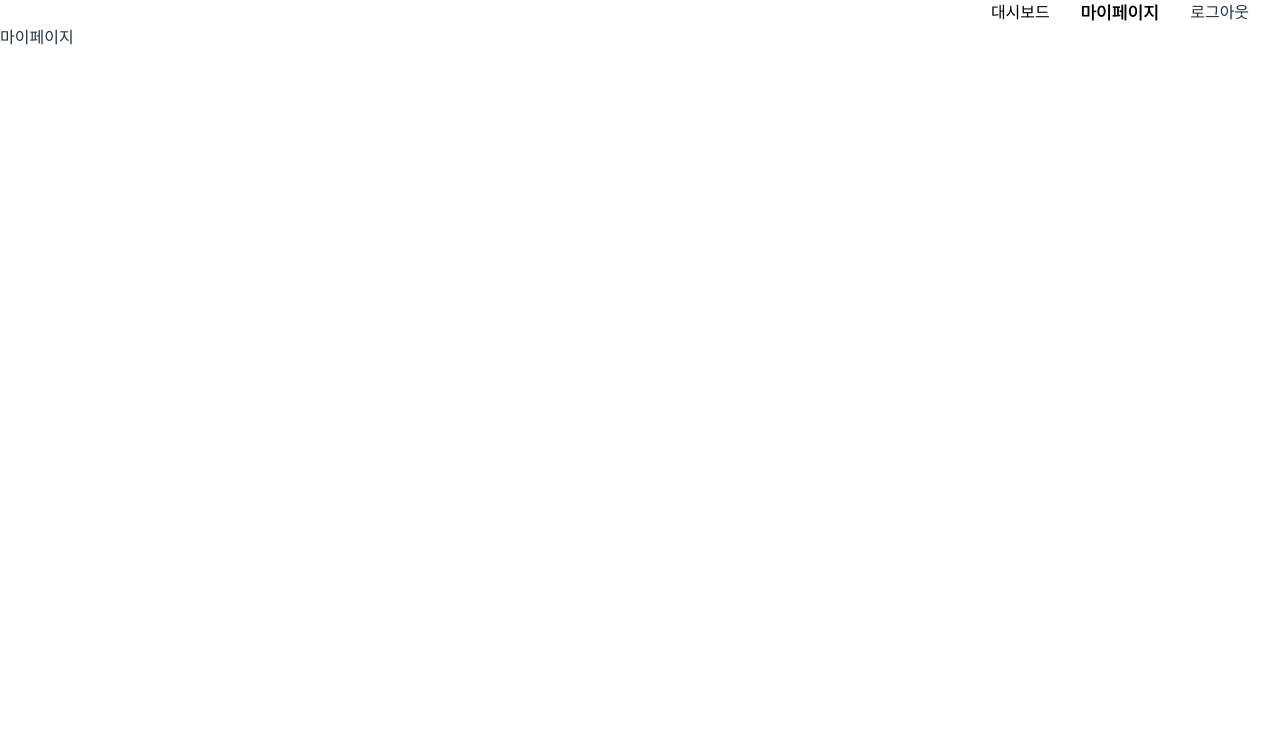
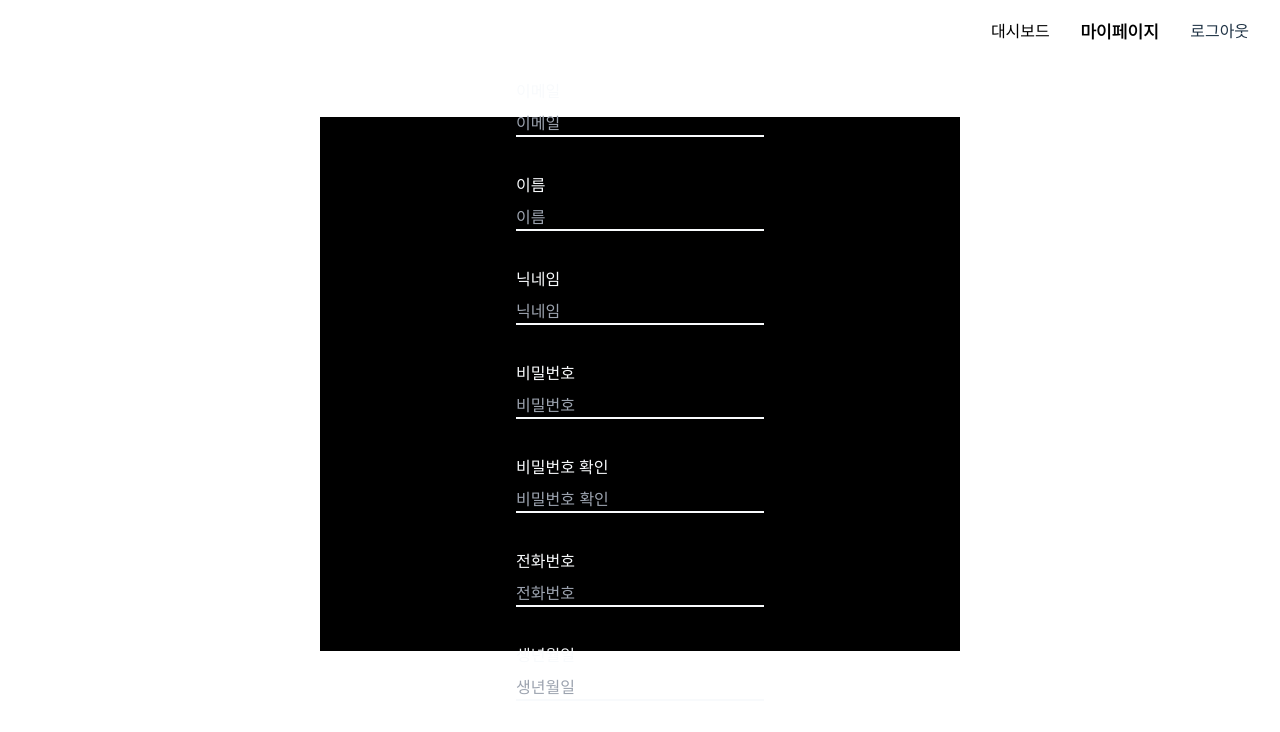
Before and after one commit to fnejd/StarGate, a React (Vite) app in the folder Stargate-Fe/: page /mypage in a window 1280 px wide. Shown: the top 732 px of the page. Built offline with nearby package versions, Linux system fonts and the light colour scheme.

Commit message:
feature : adminBoard
관리자 보드 및 마이페이지 제작. 매니지먼트 페이지 modal 제작 중

```diff
--- /dev/null
+++ b/Stargate-Fe/src/components/atoms/AdminBoardHeaderNav.tsx
@@ -0,0 +1,16 @@
+import React from 'react';
+import { NavLink } from 'react-router-dom';
+
+const BoardHeaderNav = () => {
+
+  return <div className='w-screen lg:h-16 sm:h-8 flex justify-end items-center'>
+    <div className='flex w-1/4 justify-evenly'>
+      <NavLink className="text-black aria-[current=page]:p1b" to="/admin/board">대시보드</NavLink>
+      <NavLink className="text-black aria-[current=page]:p1b" to="/admin/management">소속연예인 관리</NavLink>
+      <NavLink className="text-black aria-[current=page]:p1b" to="/admin/mypage">마이페이지</NavLink>
+      <div>로그아웃</div>
+    </div>
+  </div>;
+};
+
+export default BoardHeaderNav;
--- /dev/null
+++ b/Stargate-Fe/src/components/atoms/AdminManagementModal.tsx
@@ -0,0 +1,40 @@
+import React, { useState } from 'react';
+
+const AdminManagementModal = () => {
+  const [isModalOpen, setIsModalOpen] = useState(false);
+
+  const handleCircleClick = () => {
+    setIsModalOpen(true);
+  };
+
+  const handleModalClose = () => {
+    setIsModalOpen(false);
+  };
+
+  return (
+    <div>
+      <div
+        className="w-32 h-32 rounded-full bg-white flex items-center justify-center cursor-pointer"
+        onClick={handleCircleClick}
+      >
+        <div className="w-32 h-32 rounded-full bg-blue-500 flex items-center justify-center">
+          <span className="text-white text-4xl">+</span>
+        </div>
+      </div>
+      {isModalOpen && (
+        <div className="fixed top-0 left-0 w-screen h-screen flex items-center justify-center bg-black bg-opacity-50">
+          <div className="w-96 h-96 bg-white rounded-lg p-4">
+            <button
+              className="mt-4 bg-blue-500 hover:bg-blue-600 text-white py-2 px-4 rounded"
+              onClick={handleModalClose}
+            >
+              Close
+            </button>
+          </div>
+        </div>
+      )}
+    </div>
+  );
+};
+
+export default AdminManagementModal;
--- a/Stargate-Fe/src/components/atoms/boardHeaderNav.tsx
+++ b/Stargate-Fe/src/components/atoms/boardHeaderNav.tsx
@@ -3,7 +3,7 @@ import { NavLink } from 'react-router-dom';
 
 const BoardHeaderNav = () => {
 
-  return <div className='w-screen flex justify-end'>
+  return <div className='w-screen lg:h-16 sm:h-8 flex justify-end items-center'>
     <div className='flex w-1/4 justify-evenly'>
       <NavLink className="text-black aria-[current=page]:p1b" to="/board">대시보드</NavLink>
       <NavLink className="text-black aria-[current=page]:p1b" to="/mypage">마이페이지</NavLink>
--- /dev/null
+++ b/Stargate-Fe/src/components/organisms/AdminBoardHeader.tsx
@@ -0,0 +1,14 @@
+import React from 'react';
+import AdminBoardHeaderNav from '../atoms/AdminBoardHeaderNav'
+import BoardHeaderTitle from '../atoms/BoardHeaderTitle';
+
+const AdminBoardHeader = () => {
+  return (
+    <div>
+      <AdminBoardHeaderNav></AdminBoardHeaderNav>
+      <BoardHeaderTitle></BoardHeaderTitle>
+    </div>
+  );
+};
+
+export default AdminBoardHeader;
--- /dev/null
+++ b/Stargate-Fe/src/components/organisms/AdminMyPageBox.tsx
@@ -0,0 +1,15 @@
+import React from 'react';
+import InputComponent from '../atoms/InputComponent';
+
+const AdminMyPageBox = () => {
+  return <div className='bg-black w-1/2 h-5/6 flex flex-col justify-center items-center'>
+    <p className='text-white self-start'>마이페이지</p>
+    <InputComponent type="text" text="이메일" notice={null} />
+    <InputComponent type="text" text="회사명" notice={null} />
+    <InputComponent type="text" text="사업자번호" notice={null} />
+    <InputComponent type="text" text="비밀번호" notice={null} />
+    <InputComponent type="text" text="비밀번호 확인" notice={null} />
+  </div>
+};
+
+export default AdminMyPageBox;
--- /dev/null
+++ b/Stargate-Fe/src/components/organisms/MyPageBox.tsx
@@ -0,0 +1,17 @@
+import React from 'react';
+import InputComponent from '../atoms/InputComponent';
+
+const MyPageBox = () => {
+  return <div className='bg-black w-1/2 h-5/6 flex flex-col justify-center items-center'>
+    <p className='text-white self-start'>마이페이지</p>
+    <InputComponent type="text" text="이메일" notice={null} />
+    <InputComponent type="text" text="이름" notice={null} />
+    <InputComponent type="text" text="닉네임" notice={null} />
+    <InputComponent type="text" text="비밀번호" notice={null} />
+    <InputComponent type="text" text="비밀번호 확인" notice={null} />
+    <InputComponent type="text" text="전화번호" notice={null} />
+    <InputComponent type="text" text="생년월일" notice={null} />
+  </div>
+};
+
+export default MyPageBox;
--- a/Stargate-Fe/src/pages/admin/board/adminBoard.tsx
+++ b/Stargate-Fe/src/pages/admin/board/adminBoard.tsx
@@ -1,7 +1,17 @@
 import React from 'react';
+import AdminBoardHeader from '../../../components/atoms/AdminBoardHeaderNav'
+import BoardCardBox from '../../../components/organisms/BoardCardBox';
+import BoardCardList from '../../../components/organisms/BoardCardList';
 
 const adminBoard = () => {
-  return <div>관리자 보드</div>;
+  return <div className='h-screen'>
+    <AdminBoardHeader></AdminBoardHeader>
+    <BoardCardBox />
+    <p className='t3b text-center lg:mt-14 sm:mt-6'>예정</p>
+    <BoardCardList />
+    <p className='t3b text-center lg:mt-14 sm:mt-6'>리마인드</p>
+    <BoardCardList />
+  </div>;
 };
 
 export default adminBoard;
--- a/Stargate-Fe/src/pages/admin/board/adminManagement.tsx
+++ b/Stargate-Fe/src/pages/admin/board/adminManagement.tsx
@@ -1,7 +1,13 @@
 import React from 'react';
+import AdminBoardHeaderNav from '../../../components/atoms/AdminBoardHeaderNav'
+import AdminManagementModal from '../../../components/atoms/AdminManagementModal';
 
 const adminManagement = () => {
-  return <div>관리자 연예인관리</div>;
+  return <div>
+    <AdminBoardHeaderNav />
+    관리자 연예인관리
+    <AdminManagementModal />
+  </div>;
 };
 
 export default adminManagement;
--- a/Stargate-Fe/src/pages/admin/board/adminMyPage.tsx
+++ b/Stargate-Fe/src/pages/admin/board/adminMyPage.tsx
@@ -1,7 +1,14 @@
 import React from 'react';
+import AdminBoardHeaderNav from '../../../components/atoms/AdminBoardHeaderNav'
+import AdminMyPageBox from '../../../components/organisms/AdminMyPageBox';
 
 const adminMyPage = () => {
-  return <div>관리자 마이페이지</div>;
+  return <div className='h-screen'>
+    <AdminBoardHeaderNav></AdminBoardHeaderNav>
+    <div className='flex w-full h-4/5 justify-center items-center'>
+      <AdminMyPageBox />
+    </div>
+  </div>;
 };
 
 export default adminMyPage;
--- a/Stargate-Fe/src/pages/user/board/myPage.tsx
+++ b/Stargate-Fe/src/pages/user/board/myPage.tsx
@@ -1,10 +1,12 @@
 import React from 'react';
 import BoardHeader from '../../../components/atoms/BoardHeaderNav';
-
+import MyPageBox from '../../../components/organisms/MyPageBox';
 const myPage = () => {
   return <div className='h-screen'>
     <BoardHeader></BoardHeader>
-    마이페이지
+    <div className='flex w-full h-4/5 justify-center items-center'>
+      <MyPageBox />
+    </div>
   </div>;
 };
 
```
